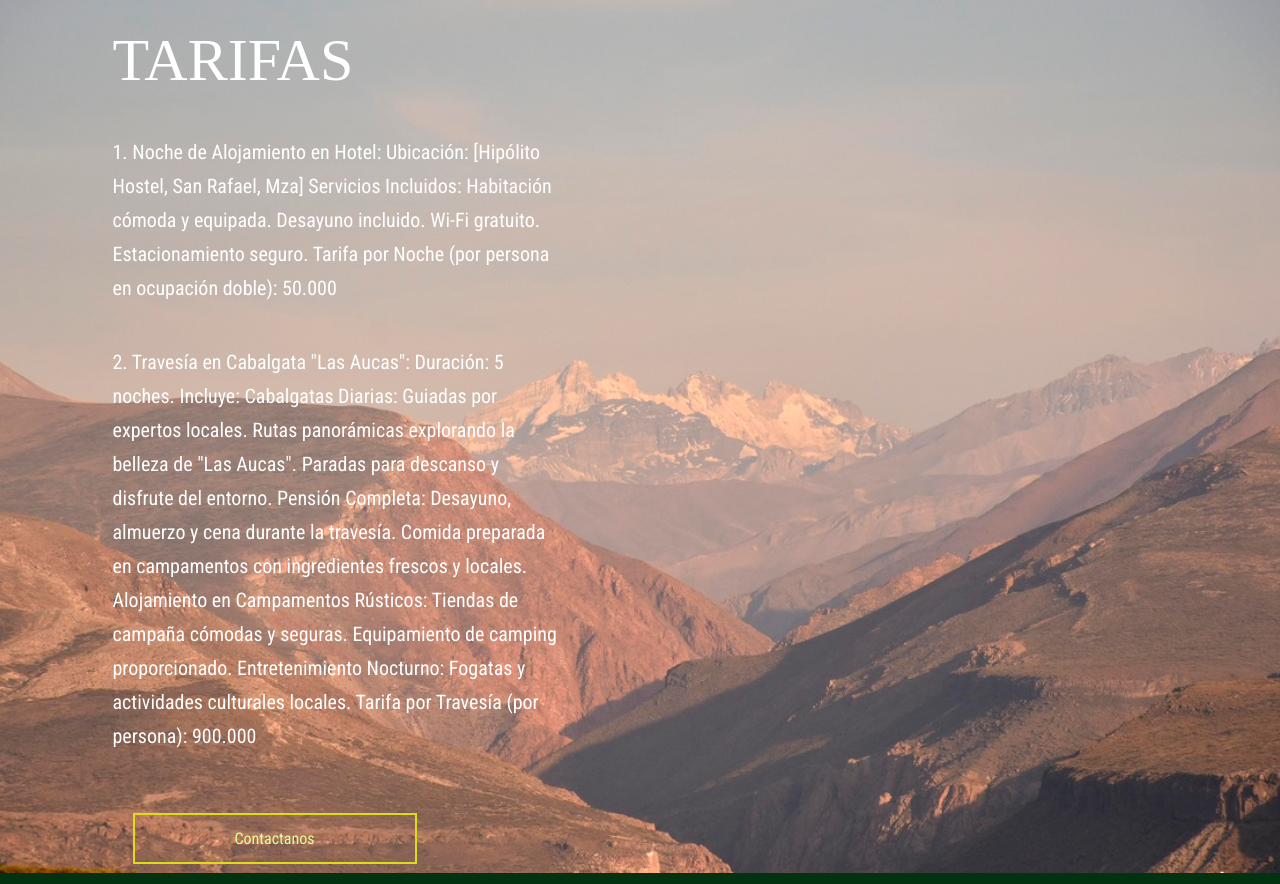
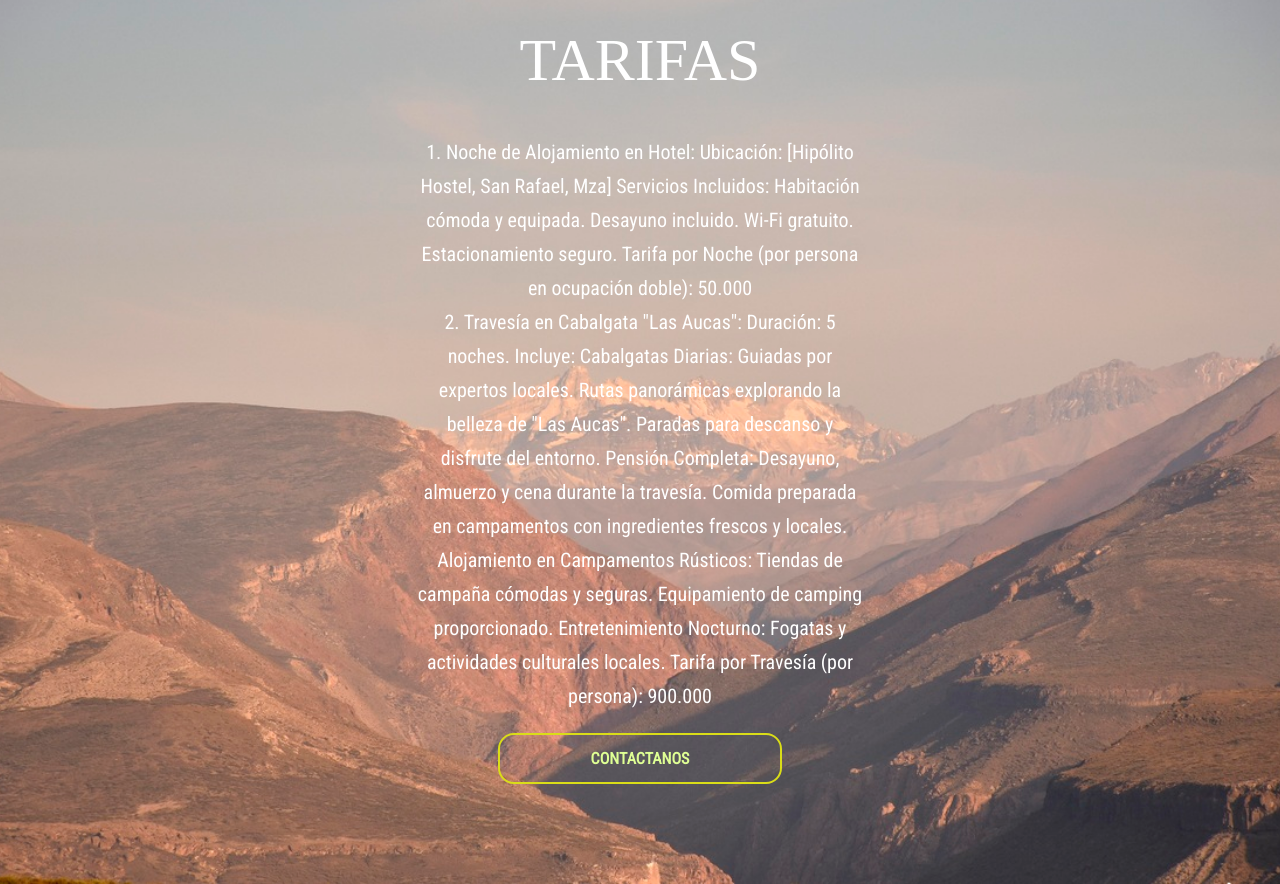
Before and after one commit to CodeSystem2022/ElPaso_Ecomerce, a plain HTML site: page Reservas/reservas.html in a window 1280 px wide. Shown: the part 1860-2744 px from the top of the page. Drawn offline with Linux system fonts and the light colour scheme; a web font is replaced by a local one.

Commit message:
cambios en contactos y reservas

```diff
--- a/Reservas/css/master.css
+++ b/Reservas/css/master.css
@@ -72,8 +72,7 @@ table {
 
   .navbar { display: flex; justify-content: center; align-items: center; background: #abcdef; }
 
-  .tarifas { text-align: left
-; }
+  .tarifas { text-align: center;}
 
   .list-services {display: flex; align-items: center; justify-content: center;}
   .list-services figure { display: flex; justify-content: center; align-items: center; flex-flow: column;}
@@ -100,11 +99,14 @@ table {
     background-size: 200%;
     background-position: right;
     transition: background-position 0.5s;
-    position: absolute;
+    /*position: absolute;*/
     text-align: center;
     padding: 10px 40px;
     display: inline-block;
     text-decoration: none;
+    border-radius: 1rem;
+    text-transform: uppercase;
+    font-weight: 700;
 }
 
 .btn2:hover {
@@ -122,7 +124,7 @@ table {
 
     .tarifas {background: url(../images/diana9.jpg) no-repeat center top; background-size: cover; color: #fff;}
       .contain {max-width: 1055px; margin: 0 auto;}
-      .tarifas p {max-width: 450px;}
+      .tarifas p {max-width: 450px; margin: auto;}
 
     .localization {background: rgb(2, 50, 15);color: #fff; padding-bottom: 0;}
       .localization .map img {max-width: 100%; width: 100%;}
```
Also changed, not shown: Contacto/templates/contacto.html (+8 -6 lines).
